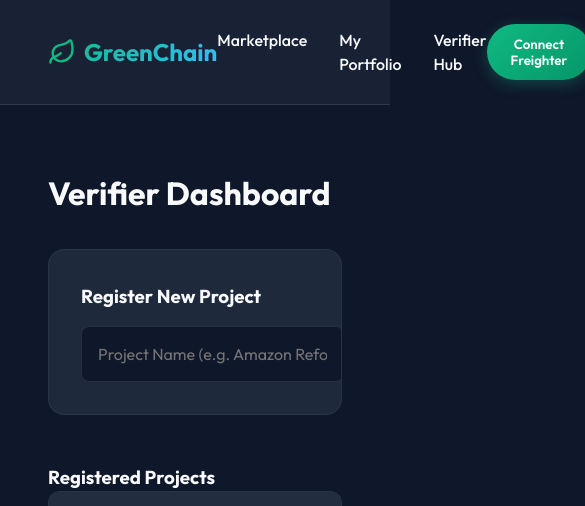
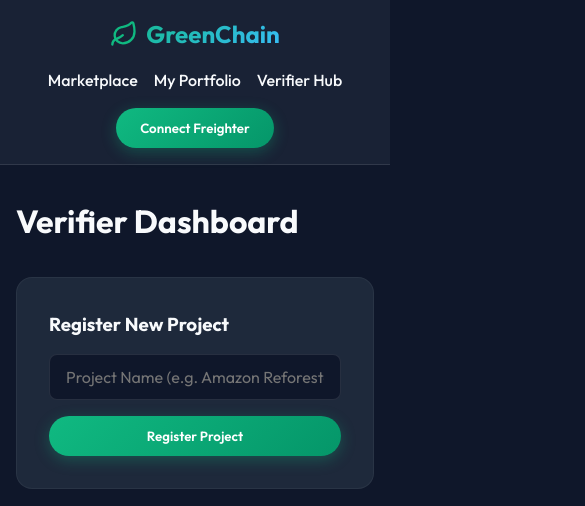
Before and after one commit to nagarekhushi04/Greenchain, a React (Vite) app in the folder frontend/: page /admin in a window 390 px wide. Shown: the top 506 px of the page, 585 px wide, since content can reach past the window. Built offline with nearby package versions, Linux system fonts and the light colour scheme; no server answers; what @stellar/stellar-sdk would draw is missing.

Commit message:
style: implement mobile responsive design

```diff
--- a/frontend/src/index.css
+++ b/frontend/src/index.css
@@ -44,6 +44,14 @@ body {
   z-index: 100;
 }
 
+@media (max-width: 768px) {
+  .navbar {
+    padding: 1rem;
+    flex-direction: column;
+    gap: 1rem;
+  }
+}
+
 .nav-brand {
   font-size: 1.5rem;
   font-weight: 700;
@@ -79,6 +87,12 @@ body {
   max-width: 1200px;
   margin: 0 auto;
   width: 100%;
+}
+
+@media (max-width: 768px) {
+  .main-content {
+    padding: 2rem 1rem;
+  }
 }
 
 .hero {
@@ -180,6 +194,14 @@ body {
   gap: 2rem;
 }
 
+@media (max-width: 768px) {
+  .nav-links {
+    gap: 1rem;
+    flex-wrap: wrap;
+    justify-content: center;
+  }
+}
+
 .nav-link {
   color: var(--text-main);
   text-decoration: none;
@@ -199,6 +221,12 @@ body {
   display: flex;
   gap: 1rem;
   margin-top: 1rem;
+}
+
+@media (max-width: 768px) {
+  .form-group {
+    flex-direction: column;
+  }
 }
 
 .input-field {
```
